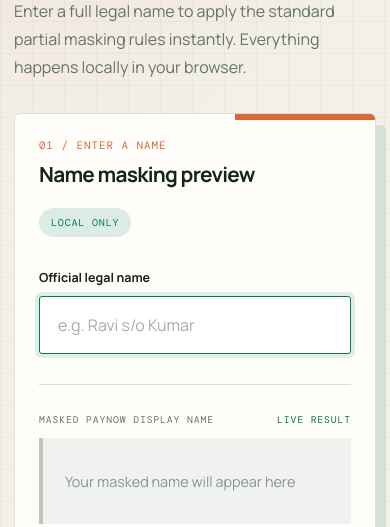
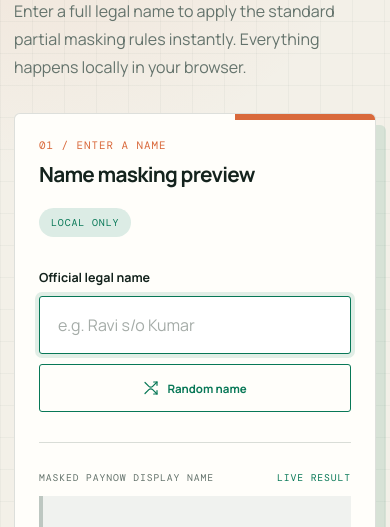
Before and after one commit to mauris/paynow-name, a website with bundled scripts: page index.html in a window 390 px wide. Shown: the part 299-826 px from the top of the page. Built offline with nearby package versions, Linux system fonts and the light colour scheme; a web font is replaced by a local one.

Commit message:
Prevent repeated random demo names (#2)

```diff
--- a/app.js
+++ b/app.js
@@ -1,7 +1,41 @@
 import { maskPayNowName } from './src/index.js';
+
+const singaporeanNames = [
+  'Aisyah Binte Rahman',
+  'Ananya Nair',
+  'Cheryl Lim Hui Min',
+  'Dinesh s/o Rajan',
+  'Farhan Bin Ismail',
+  'Goh Wei Ming',
+  'Kavitha d/o Kumar',
+  'Muhammad Irfan Bin Ahmad',
+  'Nurul Syafiqah Binte Hassan',
+  'Tan Jia Yi',
+  'Abdul Hakim Bin Salleh',
+  'Adeline Teo Xin Yi',
+  'Ahmad Firdaus Bin Osman',
+  'Benjamin Lee Jun Wei',
+  'Devi d/o Muthu',
+  'Ethan Ong Kai Wen',
+  'Fatin Nur Binte Zulkifli',
+  'Harini d/o Suresh',
+  'Isaac Chua Zhi Hao',
+  'Jasmine Koh Pei Ling',
+  'Jonathan Yeo Wei Jie',
+  'Lim Shi Hui',
+  'Marcus Ng Jun Kai',
+  'Meera Nair',
+  'Nabil Bin Hamzah',
+  'Priya d/o Anand',
+  'Rachel Wong Hui Ting',
+  'Siti Hajar Binte Ali',
+  'Vignesh s/o Maniam',
+  'Zhang Wen Qi'
+];
 
 const input = document.querySelector('#full-name');
 const output = document.querySelector('#masked-name');
+const randomNameButton = document.querySelector('#random-name');
 
 function renderMaskedName() {
   const maskedName = maskPayNowName(input.value);
@@ -16,5 +50,14 @@ function renderMaskedName() {
   output.classList.remove('has-value');
 }
 
+function generateRandomName() {
+  const availableNames = singaporeanNames.filter((name) => name !== input.value);
+  const randomIndex = Math.floor(Math.random() * availableNames.length);
+  input.value = availableNames[randomIndex];
+  renderMaskedName();
+  input.focus();
+}
+
 input.addEventListener('input', renderMaskedName);
+randomNameButton.addEventListener('click', generateRandomName);
 renderMaskedName();
--- a/index.html
+++ b/index.html
@@ -32,6 +32,7 @@
         </div>
 
         <label for="full-name">Official legal name</label>
+        <div class="input-row">
           <input
             id="full-name"
             name="full-name"
@@ -40,6 +41,16 @@
             placeholder="e.g. Ravi s/o Kumar"
             autofocus
           />
+          <button id="random-name" type="button" title="Generate a random Singaporean name">
+            <svg viewBox="0 0 24 24" aria-hidden="true">
+              <path d="M16 3h5v5" />
+              <path d="m21 3-6.5 6.5a4 4 0 0 1-5.7 0L3 3.7" />
+              <path d="M16 21h5v-5" />
+              <path d="m21 21-6.5-6.5a4 4 0 0 0-5.7 0L3 20.3" />
+            </svg>
+            Random name
+          </button>
+        </div>
 
         <div class="result-block">
           <div class="result-label">
@@ -61,7 +72,10 @@
       </section>
 
       <footer>
-        <span>Powered by <code>maskPayNowName()</code></span>
+        <span>
+          Powered by
+          <a href="https://github.com/mauris/paynow-name/"><code>maskPayNowName()</code></a>
+        </span>
         <span>Open source · MIT</span>
       </footer>
     </main>
--- a/src/index.js
+++ b/src/index.js
@@ -32,8 +32,8 @@ export function maskPayNowName(fullName) {
       } else if (len === 7) {
         visibleCount = 4;
       } else {
-        // For longer blocks (8+ characters), reveal roughly 50% of the string.
-        visibleCount = Math.ceil(len / 2);
+        // For longer blocks (8+ characters), reveal only the first 5 characters.
+        visibleCount = 5;
       }
 
       // Extract the unmasked prefix and pad the rest with "X".
--- a/styles.css
+++ b/styles.css
@@ -144,6 +144,12 @@ label {
   font-weight: 700;
 }
 
+.input-row {
+  display: grid;
+  grid-template-columns: minmax(0, 1fr) auto;
+  gap: 10px;
+}
+
 input {
   width: 100%;
   padding: 17px 18px;
@@ -164,6 +170,42 @@ input:focus {
 input::placeholder {
   color: #a5aca8;
   font-weight: 400;
+}
+
+button {
+  display: inline-flex;
+  gap: 8px;
+  align-items: center;
+  justify-content: center;
+  padding: 0 18px;
+  border: 1px solid var(--green);
+  border-radius: 3px;
+  color: var(--green);
+  background: transparent;
+  cursor: pointer;
+  font: 700 0.72rem 'Manrope', sans-serif;
+  white-space: nowrap;
+  transition: color 160ms, background-color 160ms, box-shadow 160ms;
+}
+
+button:hover,
+button:focus-visible {
+  color: #fff;
+  background: var(--green);
+}
+
+button:focus-visible {
+  outline: none;
+  box-shadow: 0 0 0 4px rgba(8, 120, 87, 0.12);
+}
+
+button svg {
+  width: 16px;
+  fill: none;
+  stroke: currentColor;
+  stroke-linecap: round;
+  stroke-linejoin: round;
+  stroke-width: 1.8;
 }
 
 .result-block {
@@ -263,4 +305,12 @@ footer a:hover {
   label {
     margin-top: 32px;
   }
+
+  .input-row {
+    grid-template-columns: 1fr;
+  }
+
+  button {
+    min-height: 48px;
+  }
 }
```
Also changed, not shown: test/demo.test.js (+29 -2 lines), test/index.test.js (+9 -2 lines), README.md. Lines whose indentation alone changed are shown as unchanged.
